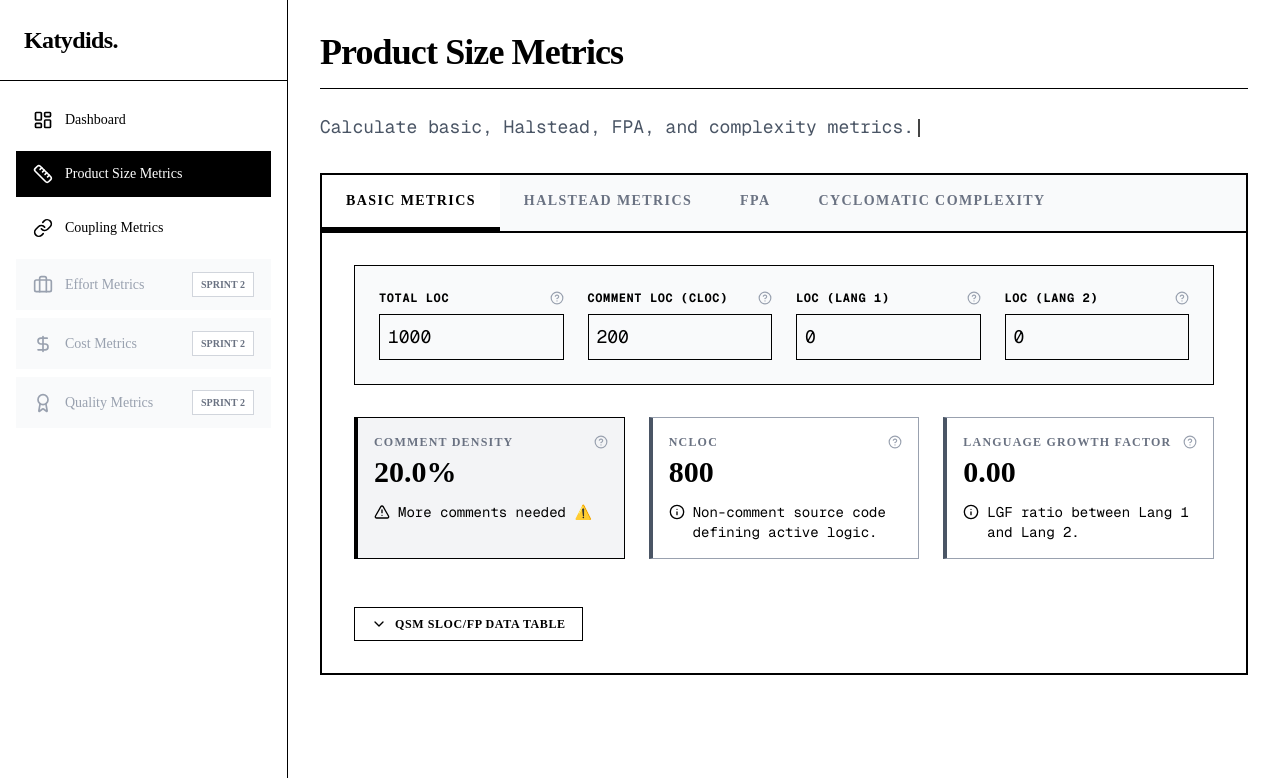
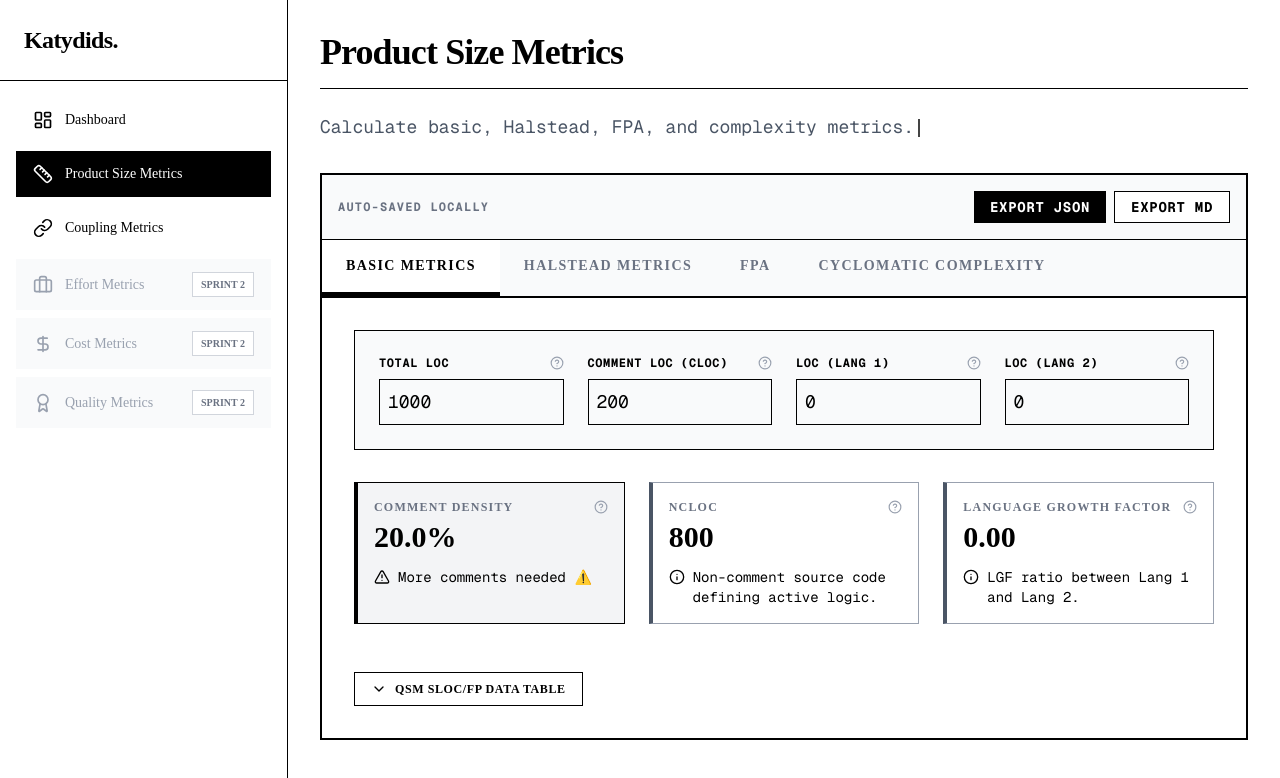
Before and after one commit to saadmansakib47/katydids, a Next.js app: page /dashboard/product-size in a window 1280 px wide. Shown: the top 778 px of the page. Built offline with nearby package versions, Linux system fonts and the light colour scheme.

Commit message:
feat : add session persistence & export JSON/MD tool

```diff
--- a/components/metrics/CouplingCalculator.tsx
+++ b/components/metrics/CouplingCalculator.tsx
@@ -1,6 +1,6 @@
 "use client";
 
-import React, { useState } from "react";
+import React, { useState, useEffect } from "react";
 import { motion } from "framer-motion";
 import { CheckCircle2, AlertTriangle, Info, ChevronDown, ChevronUp, Plus, Trash2, HelpCircle } from "lucide-react";
 import { Tooltip } from "@/components/ui/Tooltip";
@@ -82,6 +82,55 @@ export function CouplingCalculator() {
 
   const clientReuse = directClient + indirectClient;
 
+  // Persistence
+  useEffect(() => {
+    const saved = localStorage.getItem("couplingState");
+    if (saved) {
+      try {
+        const parsed = JSON.parse(saved);
+        if (parsed.direct !== undefined) setDirect(parsed.direct);
+        if (parsed.indirect !== undefined) setIndirect(parsed.indirect);
+        if (parsed.maxPossible !== undefined) setMaxPossible(parsed.maxPossible);
+        if (parsed.variables !== undefined) setVariables(parsed.variables);
+        if (parsed.dit !== undefined) setDit(parsed.dit);
+        if (parsed.directClient !== undefined) setDirectClient(parsed.directClient);
+        if (parsed.indirectClient !== undefined) setIndirectClient(parsed.indirectClient);
+        if (parsed.serverClients !== undefined) setServerClients(parsed.serverClients);
+      } catch (e) {}
+    }
+  }, []);
+
+  useEffect(() => {
+    const stateToSave = { direct, indirect, maxPossible, variables, dit, directClient, indirectClient, serverClients };
+    localStorage.setItem("couplingState", JSON.stringify(stateToSave));
+  }, [direct, indirect, maxPossible, variables, dit, directClient, indirectClient, serverClients]);
+
+  const exportData = (format: 'json' | 'md') => {
+    const data = {
+      classCohesion: { direct, indirect, maxPossible, tcc, lcc },
+      dataCohesion: { variables, totalRci },
+      dit: { dit },
+      ooReuse: { directClient, indirectClient, serverClients, clientReuse }
+    };
+
+    let content = "";
+    if (format === 'json') {
+      content = JSON.stringify(data, null, 2);
+    } else {
+      content = `# Coupling Metrics Export\n\n## Class Cohesion\n- Tight Class Cohesion (TCC): ${tcc.toFixed(2)}\n- Loose Class Cohesion (LCC): ${lcc.toFixed(2)}\n\n## Data Cohesion\n- Total RCI: ${totalRci}\n\n## Depth of Inheritance\n- DIT: ${dit}\n\n## OO Reuse\n- Client Reuse: ${clientReuse}\n- Server Reuse: ${serverClients}\n`;
+    }
+
+    const blob = new Blob([content], { type: format === 'json' ? "application/json" : "text/markdown" });
+    const url = URL.createObjectURL(blob);
+    const a = document.createElement('a');
+    a.href = url;
+    a.download = `coupling-metrics.${format}`;
+    document.body.appendChild(a);
+    a.click();
+    document.body.removeChild(a);
+    URL.revokeObjectURL(url);
+  };
+
   const tabs = [
     { id: "class", label: "Class Cohesion (TCC/LCC)" },
     { id: "rci", label: "Data Cohesion (RCI)" },
@@ -91,6 +140,14 @@ export function CouplingCalculator() {
 
   return (
     <div className="bg-white border-2 border-black">
+      <div className="flex flex-col sm:flex-row justify-between items-center p-4 bg-gray-50 border-b border-black gap-4 text-sm font-mono leading-none">
+        <div className="text-gray-500 font-bold tracking-widest text-xs uppercase">Auto-saved Locally</div>
+        <div className="flex gap-2">
+          <button onClick={() => exportData('json')} className="bg-black text-white px-4 py-2 uppercase tracking-wider font-bold hover:bg-gray-800 transition-colors">Export JSON</button>
+          <button onClick={() => exportData('md')} className="bg-white text-black border border-black px-4 py-2 uppercase tracking-wider font-bold hover:bg-gray-100 transition-colors">Export MD</button>
+        </div>
+      </div>
+
       <div className="flex flex-col sm:flex-row overflow-x-auto border-b-2 border-black bg-gray-50">
         {tabs.map(tab => (
           <button
--- a/components/metrics/ProductSizeCalculator.tsx
+++ b/components/metrics/ProductSizeCalculator.tsx
@@ -1,6 +1,6 @@
 "use client";
 
-import React, { useState } from "react";
+import React, { useState, useEffect } from "react";
 import { motion } from "framer-motion";
 import { CheckCircle2, AlertTriangle, Info, ChevronDown, ChevronUp, HelpCircle } from "lucide-react";
 import { Tooltip } from "@/components/ui/Tooltip";
@@ -118,6 +118,62 @@ export function ProductSizeCalculator() {
   const cc = ccMode === "edges" ? (e - n + 2 * P) : (d + P);
   const ccd = loc > 0 ? Math.max(0, cc / loc) : 0;
 
+  // Persistence
+  useEffect(() => {
+    const saved = localStorage.getItem("productSizeState");
+    if (saved) {
+      try {
+        const parsed = JSON.parse(saved);
+        if (parsed.loc !== undefined) setLoc(parsed.loc);
+        if (parsed.cloc !== undefined) setCloc(parsed.cloc);
+        if (parsed.locL1 !== undefined) setLocL1(parsed.locL1);
+        if (parsed.locL2 !== undefined) setLocL2(parsed.locL2);
+        if (parsed.n1 !== undefined) setN1(parsed.n1);
+        if (parsed.n2 !== undefined) setN2(parsed.n2);
+        if (parsed.N1 !== undefined) setCapN1(parsed.N1);
+        if (parsed.N2 !== undefined) setCapN2(parsed.N2);
+        if (parsed.fpa !== undefined) setFpa(parsed.fpa);
+        if (parsed.tdi !== undefined) setTdi(parsed.tdi);
+        if (parsed.e !== undefined) setE(parsed.e);
+        if (parsed.n !== undefined) setN(parsed.n);
+        if (parsed.P !== undefined) setP(parsed.P);
+        if (parsed.d !== undefined) setD(parsed.d);
+        if (parsed.ccMode !== undefined) setCcMode(parsed.ccMode);
+      } catch (e) {}
+    }
+  }, []);
+
+  useEffect(() => {
+    const stateToSave = { loc, cloc, locL1, locL2, n1, n2, N1, N2, fpa, tdi, e, n, P, d, ccMode };
+    localStorage.setItem("productSizeState", JSON.stringify(stateToSave));
+  }, [loc, cloc, locL1, locL2, n1, n2, N1, N2, fpa, tdi, e, n, P, d, ccMode]);
+
+  const exportData = (format: 'json' | 'md') => {
+    const data = {
+      basic: { loc, cloc, locL1, locL2, commentDensity, ncloc, lgf },
+      halstead: { n1, n2, N1, N2, Vocabulary: halstead_n, Length: halstead_N, Volume: halstead_V, Difficulty: halstead_D, Effort: halstead_E },
+      fpa: { inputs: fpa, tdi, ufp, vaf, afp },
+      complexity: { mode: ccMode, e, n, P, d, CyclomaticComplexity: cc, Density: ccd }
+    };
+
+    let content = "";
+    if (format === 'json') {
+      content = JSON.stringify(data, null, 2);
+    } else {
+      content = `# Product Size Metrics Export\n\n## Basic\n- Comment Density: ${(commentDensity*100).toFixed(1)}%\n- NCLOC: ${ncloc}\n- LGF: ${lgf.toFixed(2)}\n\n## Halstead\n- Vocabulary: ${halstead_n}\n- Volume: ${halstead_V.toFixed(2)}\n- Difficulty: ${halstead_D.toFixed(2)}\n- Effort: ${halstead_E.toFixed(2)}\n\n## FPA\n- UFP: ${ufp}\n- VAF: ${vaf.toFixed(2)}\n- AFP: ${afp.toFixed(2)}\n\n## Complexity\n- Cyclomatic Complexity: ${cc}\n- Density: ${ccd.toFixed(4)}\n`;
+    }
+
+    const blob = new Blob([content], { type: format === 'json' ? "application/json" : "text/markdown" });
+    const url = URL.createObjectURL(blob);
+    const a = document.createElement('a');
+    a.href = url;
+    a.download = `product-size-metrics.${format}`;
+    document.body.appendChild(a);
+    a.click();
+    document.body.removeChild(a);
+    URL.revokeObjectURL(url);
+  };
+
   const tabs = [
     { id: "basic", label: "Basic Metrics" },
     { id: "halstead", label: "Halstead Metrics" },
@@ -127,6 +183,14 @@ export function ProductSizeCalculator() {
 
   return (
     <div className="bg-white border-2 border-black">
+      <div className="flex flex-col sm:flex-row justify-between items-center p-4 bg-gray-50 border-b border-black gap-4 text-sm font-mono leading-none">
+        <div className="text-gray-500 font-bold tracking-widest text-xs uppercase">Auto-saved Locally</div>
+        <div className="flex gap-2">
+          <button onClick={() => exportData('json')} className="bg-black text-white px-4 py-2 uppercase tracking-wider font-bold hover:bg-gray-800 transition-colors">Export JSON</button>
+          <button onClick={() => exportData('md')} className="bg-white text-black border border-black px-4 py-2 uppercase tracking-wider font-bold hover:bg-gray-100 transition-colors">Export MD</button>
+        </div>
+      </div>
+
       <div className="flex flex-col sm:flex-row overflow-x-auto border-b-2 border-black bg-gray-50">
         {tabs.map(tab => (
           <button
```
